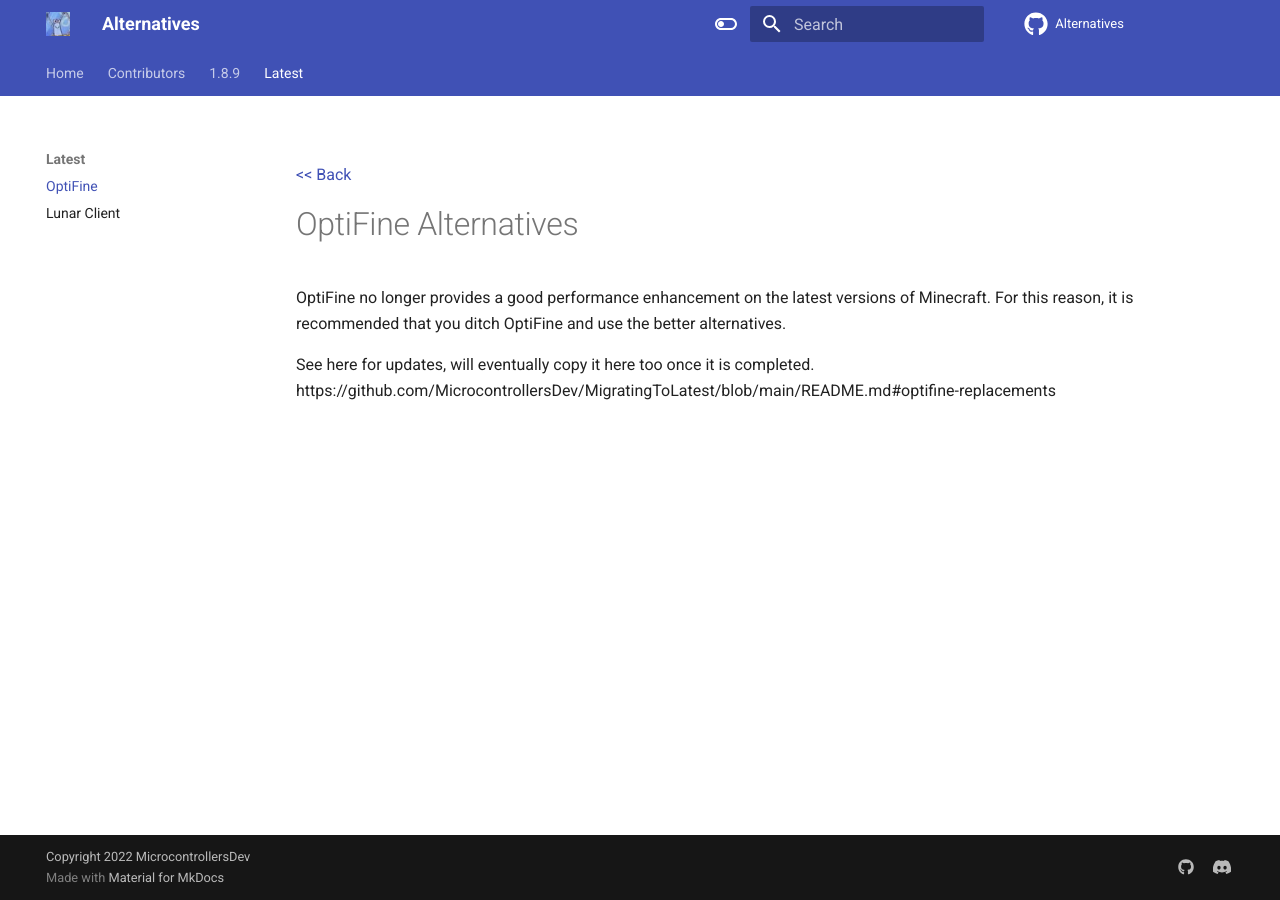
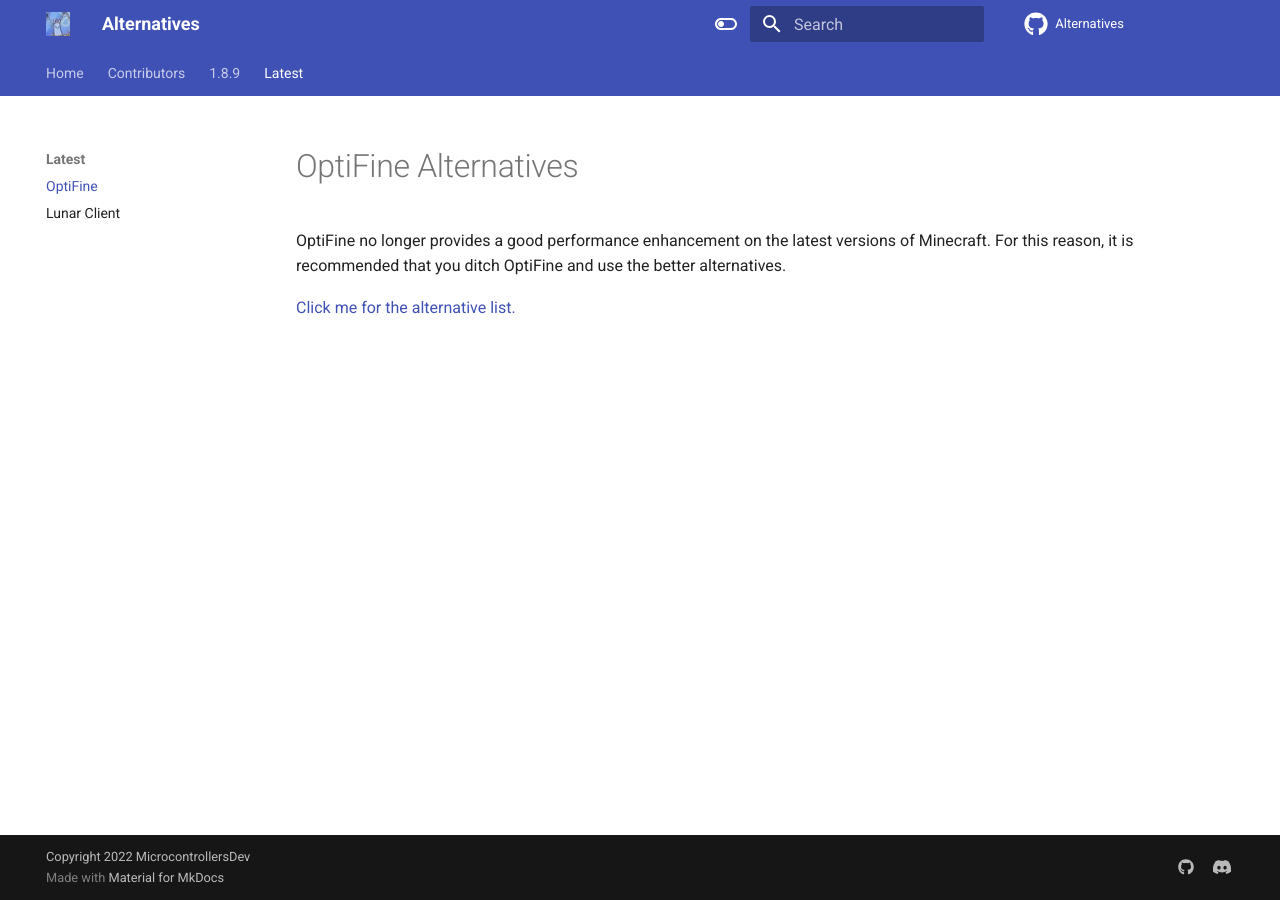
Before and after one commit to MicrocontrollersDev/Alternatives, an MkDocs documentation site: the page built from docs/latest/optifine.md, in a window 1280 px wide. Built offline with MkDocs 1.6.1 and Material for MkDocs 9.7.7, drawn with Linux system fonts in a browser that asks for light colours; comment, search, counter and statistics services are not loaded.

Commit message:
Format optifine.md.

```diff
--- a/docs/latest/optifine.md
+++ b/docs/latest/optifine.md
@@ -1,8 +1,9 @@
-[<< Back](README.md)
+# OptiFine Alternatives
+OptiFine no longer provides a
+good performance enhancement on
+the latest versions of Minecraft.
+For this reason, it is recommended
+that you ditch OptiFine and use the
+better alternatives.
 
-# OptiFine Alternatives
-
-OptiFine no longer provides a good performance enhancement on the latest versions of Minecraft. For this reason, it is recommended that you ditch OptiFine and use the better alternatives.
-
-See here for updates, will eventually copy it here too once it is completed.
-https://github.com/MicrocontrollersDev/MigratingToLatest/blob/main/README.md#optifine-replacements
+[Click me for the alternative list.](https://github.com/MicrocontrollersDev/MigratingToLatest/blob/main/README.md#optifine-replacements)
```
